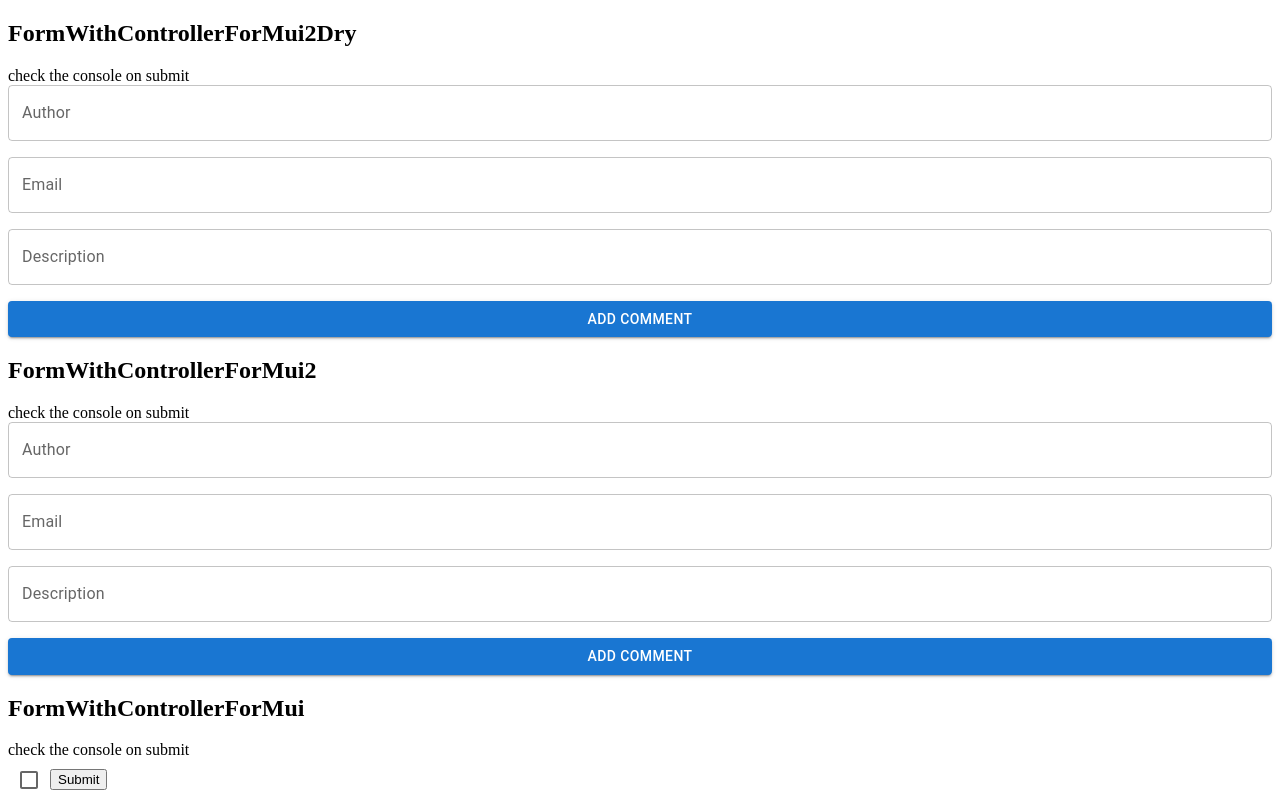
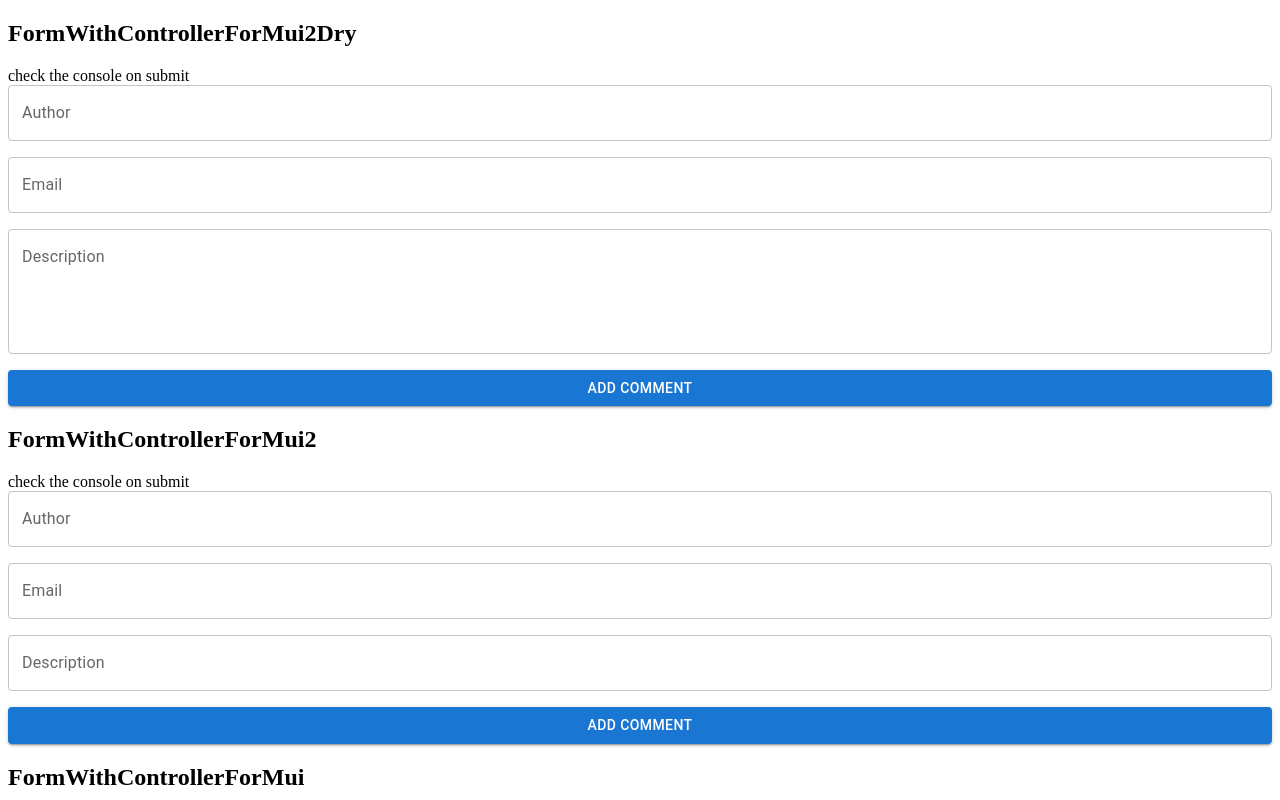
Before and after one commit to NathanKr/react-hooks-form-playground, a React (Vite) app in the folder vite-project-ts/: page / in a window 1280 px wide. Shown: the top 800 px of the page. Built offline with nearby package versions, Linux system fonts and the light colour scheme.

Commit message:
support also textarea

```diff
--- a/vite-project-ts/src/components/FormWithControllerForMui2Dry.tsx
+++ b/vite-project-ts/src/components/FormWithControllerForMui2Dry.tsx
@@ -6,6 +6,7 @@ import {
   useForm,
 } from "react-hook-form";
 import IRhfControllerBasedMuiTextField from "../types/i-rhf-controller-based-mui-text-field";
+import InputType from "../types/input-type";
 import RhfControllerBasedMuiTextField from "./gen-ui/rhf-controller-based-mui-text-field";
 
 interface IFormInputs {
@@ -28,19 +29,19 @@ const FormWithControllerForMui2Dry = () => {
       name: "author",
       label: "Author",
       rules: { required: "Author is required" },
-      htmlInputType: "text",
+      inputType: { htmlInputType: "text", type: InputType.Input },
     },
     {
       name: "email",
       label: "Email",
       rules: { required: "Email is required" },
-      htmlInputType: "email",
+      inputType: { htmlInputType: "email", type: InputType.Input },
     },
     {
       name: "description",
       label: "Description",
       rules: { required: "Description is required" },
-      htmlInputType: "text",
+      inputType: { type: InputType.Textarea , minRows : 4 },
     },
   ];
 
--- a/vite-project-ts/src/components/gen-ui/rhf-controller-based-mui-text-field.tsx
+++ b/vite-project-ts/src/components/gen-ui/rhf-controller-based-mui-text-field.tsx
@@ -1,13 +1,16 @@
 import { TextField } from "@mui/material";
 import { FC } from "react";
 import { Controller, useFormContext } from "react-hook-form";
+import IHtmlInput from "../../types/i-html-input";
+import IHtmlTextarea from "../../types/i-html-textarea";
 import IRhfControllerBasedMuiTextField from "../../types/i-rhf-controller-based-mui-text-field";
+import InputType from "../../types/input-type";
 
 const RhfControllerBasedMuiTextField: FC<IRhfControllerBasedMuiTextField> = ({
   name,
   label,
   rules,
-  htmlInputType
+  inputType,
 }) => {
   const { control } = useFormContext();
 
@@ -19,7 +22,17 @@ const RhfControllerBasedMuiTextField: FC<IRhfControllerBasedMuiTextField> = ({
       render={({ field, fieldState }) => (
         <TextField
           {...field}
-          type={htmlInputType}
+          type={
+            inputType.type == InputType.Input
+              ? (inputType as IHtmlInput).htmlInputType
+              : ""
+          }
+          multiline={inputType.type == InputType.Textarea}
+          minRows={
+            inputType.type == InputType.Textarea
+              ? (inputType as IHtmlTextarea).minRows
+              : ""
+          }
           label={label}
           error={!!fieldState.error}
           helperText={fieldState.error ? fieldState.error.message : ""}
--- /dev/null
+++ b/vite-project-ts/src/types/i-html-input.ts
@@ -0,0 +1,5 @@
+import IInputType from "./i-input-type";
+
+export default  interface IHtmlInput extends IInputType {
+    htmlInputType: string; // html input type : text , email , ....
+}
--- /dev/null
+++ b/vite-project-ts/src/types/i-html-textarea.ts
@@ -0,0 +1,5 @@
+import IInputType from "./i-input-type";
+
+export default interface IHtmlTextarea extends IInputType {
+    minRows	: number;
+}
--- /dev/null
+++ b/vite-project-ts/src/types/i-input-type.ts
@@ -0,0 +1,5 @@
+import InputType from "./input-type";
+
+export default interface IInputType {
+    type : InputType;
+}
--- a/vite-project-ts/src/types/i-rhf-controller-based-mui-text-field.ts
+++ b/vite-project-ts/src/types/i-rhf-controller-based-mui-text-field.ts
@@ -1,6 +1,9 @@
+import IHtmlInput from "./i-html-input";
+import IHtmlTextarea from "./i-html-textarea";
+
 export default interface IRhfControllerBasedMuiTextField {
   name: string;
   label: string;
   rules: object;
-  htmlInputType: string; // html input type : text , email , ....
+  inputType: IHtmlInput | IHtmlTextarea;
 }
--- /dev/null
+++ b/vite-project-ts/src/types/input-type.ts
@@ -0,0 +1,6 @@
+enum InputType {
+    Input, // html input
+    Textarea // html textarea
+}
+
+export default InputType;
```
Also changed, not shown: 1 other file (tests, documents, lock files or other folders).
